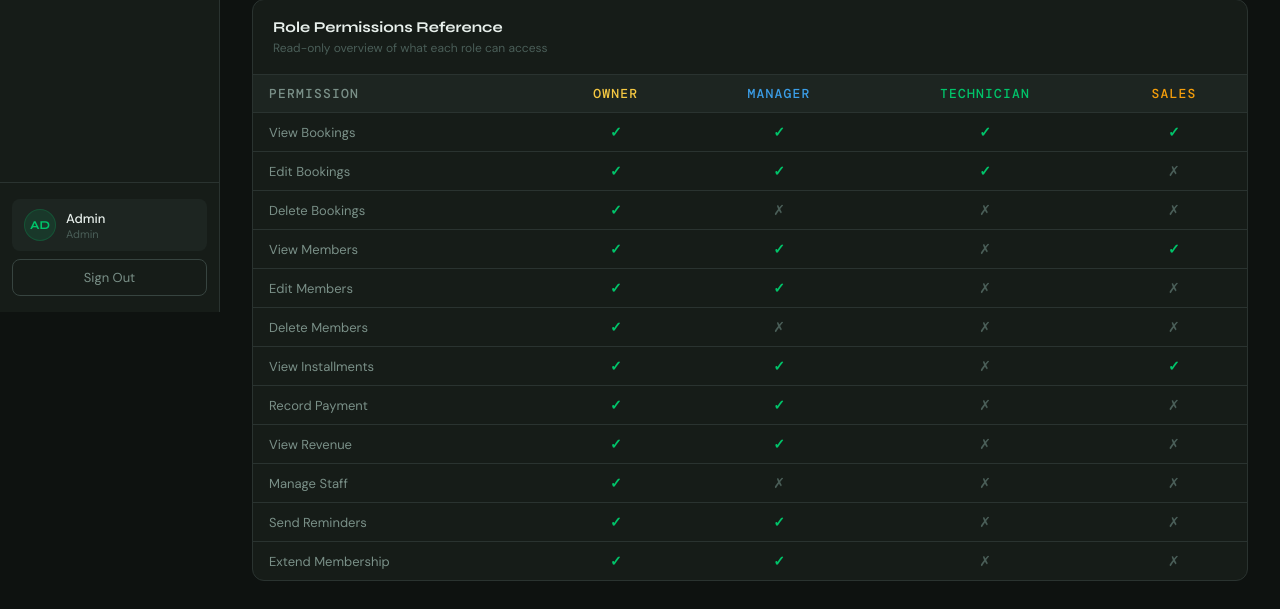
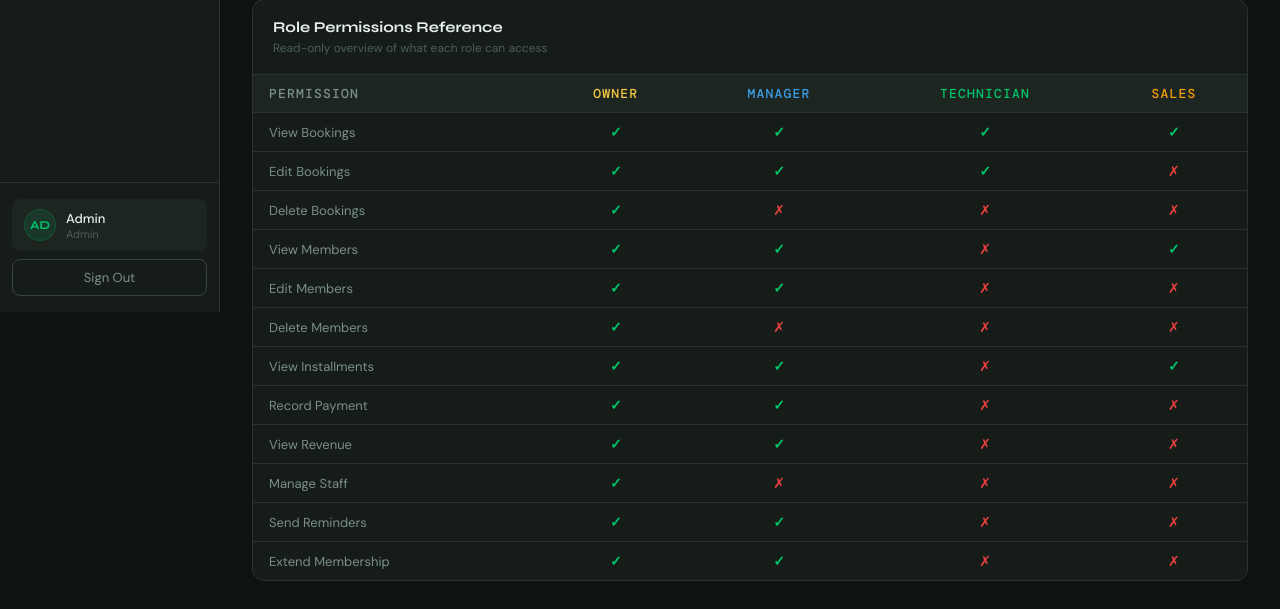
Before and after one commit to juakin-D/donnyfix, a Flask app: template templates/admin_staff.html in a window 1280 px wide. Shown: the part 488-1097 px from the top of the page. Run offline with Flask 3, Linux system fonts and the light colour scheme; the template is opened without the code that fills it: most values are stand-ins (such as "Sample title", 1, 10 or a date in 2020); some libraries are stand-ins or nearby versions.

Commit message:
Make permissions check-no red

```diff
--- a/templates/admin_staff.html
+++ b/templates/admin_staff.html
@@ -80,7 +80,7 @@
 .perms-table tbody tr:last-child td{border-bottom:none}
 .perms-table tbody tr:hover td{background:var(--surface2)}
 .check-yes{color:var(--green);font-weight:700;font-size:14px}
-.check-no {color:var(--text-muted);font-size:14px}
+.check-no {color:var(--red);font-size:14px}
 
 /* ── TABLE OVERFLOW ── */
 .table-wrap{overflow-x:auto}
```
